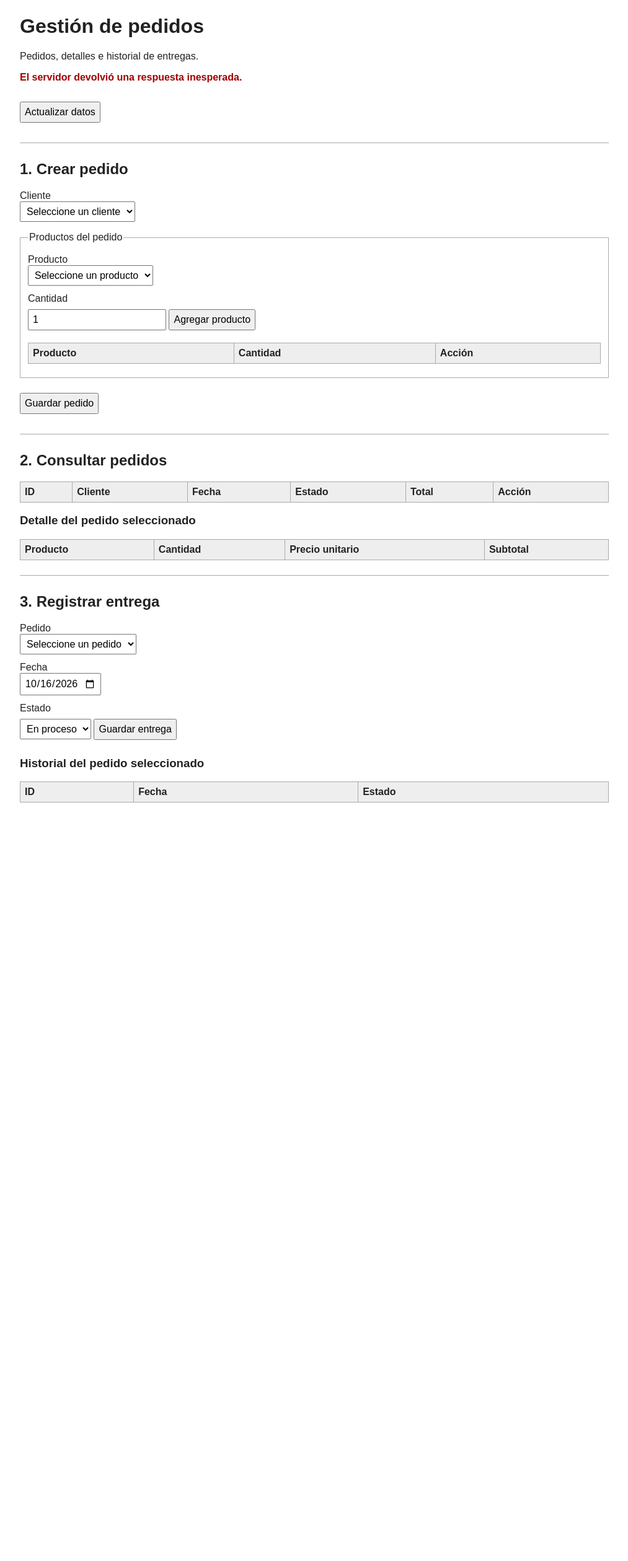
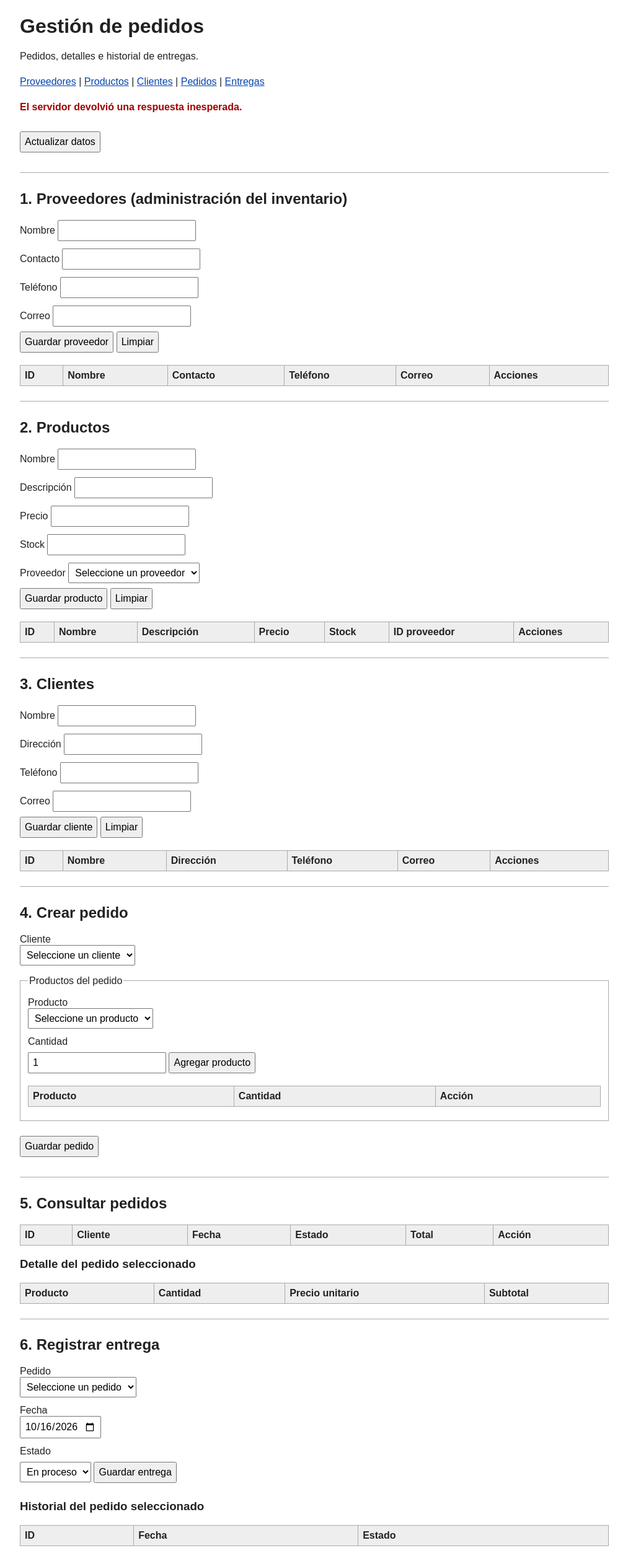
Before and after one commit to JPacheco17/gestion-de-inventario, a web app: page / in a window 1280 px wide. Shown: the whole page at 62% size, without its empty margins (133-1146 px from the left). Before the commit the page ends 1295 px from the top, so only its background shows below. Run offline with its HTML, style and script files only (its server is not run), Linux system fonts and the light colour scheme; data that the repository does not hold is empty.

Commit message:
Completa interfaz para catalogos e inventario

```diff
--- a/src/main/webapp/app.js
+++ b/src/main/webapp/app.js
@@ -1,6 +1,21 @@
 "use strict";
 
 let productos = [];
+const registros = { proveedores: [], clientes: [], productos: [] };
+const catalogos = {
+    proveedores: {
+        formulario: "form-proveedor", tabla: "proveedores", id: "idProveedor",
+        campos: ["nombre", "contacto", "telefono", "email"]
+    },
+    productos: {
+        formulario: "form-producto", tabla: "catalogo-productos", id: "idProducto",
+        campos: ["nombre", "descripcion", "precio", "stock", "idProveedor"]
+    },
+    clientes: {
+        formulario: "form-cliente", tabla: "catalogo-clientes", id: "idCliente",
+        campos: ["nombre", "direccion", "telefono", "email"]
+    }
+};
 let detalles = [];
 
 function elemento(id) {
@@ -48,10 +63,100 @@
     lista.add(new Option(texto, valor));
 }
 
+function mostrarCatalogo(tipo) {
+    const config = catalogos[tipo];
+    const tabla = elemento(config.tabla);
+    tabla.replaceChildren();
+    for (const registro of registros[tipo]) {
+        const fila = document.createElement("tr");
+        celda(fila, registro[config.id]);
+        for (const campo of config.campos) {
+            let valor = registro[campo];
+            if (campo === "precio") valor = dinero(valor);
+            if (tipo === "productos" && campo === "idProveedor") {
+                const proveedor = registros.proveedores.find(p => p.idProveedor === registro.idProveedor);
+                valor = proveedor ? proveedor.nombre : registro.idProveedor;
+            }
+            celda(fila, valor);
+        }
+        const acciones = celda(fila, "");
+        const editar = document.createElement("button");
+        editar.type = "button";
+        editar.textContent = "Editar";
+        editar.onclick = () => editarRegistro(tipo, registro);
+        acciones.appendChild(editar);
+        const eliminar = document.createElement("button");
+        eliminar.type = "button";
+        eliminar.textContent = "Eliminar";
+        eliminar.onclick = () => eliminarRegistro(tipo, registro[config.id]);
+        acciones.appendChild(eliminar);
+        tabla.appendChild(fila);
+    }
+}
+
+function editarRegistro(tipo, registro) {
+    const config = catalogos[tipo];
+    const formulario = elemento(config.formulario);
+    formulario.elements[config.id].value = registro[config.id];
+    for (const campo of config.campos) {
+        formulario.elements[campo].value = registro[campo] ?? "";
+    }
+    formulario.scrollIntoView({ behavior: "smooth", block: "center" });
+    informar("Modifique los datos y pulse Guardar para actualizar el registro.");
+}
+
+async function guardarRegistro(tipo, evento) {
+    evento.preventDefault();
+    const config = catalogos[tipo];
+    const formulario = elemento(config.formulario);
+    const id = formulario.elements[config.id].value;
+    const datos = {};
+    for (const campo of config.campos) {
+        const valor = formulario.elements[campo].value.trim();
+        datos[campo] = ["precio", "stock", "idProveedor"].includes(campo)
+            ? Number(valor) : valor;
+    }
+    try {
+        await peticion(id ? tipo + "/" + id : tipo,
+            id ? "PUT" : "POST", datos);
+        formulario.reset();
+        await cargarDatos();
+        informar((id ? "Registro actualizado." : "Registro creado.") + " " + tipo + ".");
+    } catch (error) {
+        informar(error.message, true);
+    }
+}
+
+async function eliminarRegistro(tipo, id) {
+    if (!confirm("¿Desea eliminar este registro?")) return;
+    try {
+        await peticion(tipo + "/" + id, "DELETE");
+        await cargarDatos();
+        informar("Registro eliminado.");
+    } catch (error) {
+        informar(error.message, true);
+    }
+}
+
 async function cargarDatos() {
     try {
-        const clientes = await peticion("clientes");
-        productos = await peticion("productos");
+        const [proveedores, clientes, listaProductos] = await Promise.all([
+            peticion("proveedores"), peticion("clientes"), peticion("productos")
+        ]);
+        registros.proveedores = proveedores;
+        registros.clientes = clientes;
+        registros.productos = listaProductos;
+        productos = listaProductos;
+        for (const tipo of Object.keys(catalogos)) mostrarCatalogo(tipo);
+
+        const proveedorActual = elemento("form-producto").elements.idProveedor.value;
+        const proveedorSelect = elemento("form-producto").elements.idProveedor;
+        proveedorSelect.length = 1;
+        for (const proveedor of proveedores) {
+            opcion(proveedorSelect, proveedor.idProveedor, proveedor.nombre);
+        }
+        proveedorSelect.value = proveedorActual;
+
         const clienteActual = elemento("cliente").value;
         elemento("cliente").length = 1;
         for (const cliente of clientes) {
--- a/src/main/webapp/estilos.css
+++ b/src/main/webapp/estilos.css
@@ -1,5 +1,7 @@
 body { font-family: Arial, sans-serif; max-width: 950px; margin: 24px auto; padding: 0 16px; color: #222; }
 section { border-top: 1px solid #aaa; margin-top: 24px; padding-top: 8px; }
+nav { margin: 16px 0; line-height: 2; }
+nav a { color: #0645ad; }
 label { display: block; margin-top: 12px; }
 input, select, button { font: inherit; padding: 6px; max-width: 100%; }
 button { margin: 8px 0; cursor: pointer; }
--- a/src/main/webapp/index.html
+++ b/src/main/webapp/index.html
@@ -10,11 +10,70 @@
 <body>
   <h1>Gestión de pedidos</h1>
   <p>Pedidos, detalles e historial de entregas.</p>
+  <nav>
+    <a href="#proveedor-seccion">Proveedores</a> |
+    <a href="#producto-seccion">Productos</a> |
+    <a href="#cliente-seccion">Clientes</a> |
+    <a href="#crear-pedido-seccion">Pedidos</a> |
+    <a href="#entregas-seccion">Entregas</a>
+  </nav>
   <p id="mensaje" role="status" aria-live="polite"></p>
   <button id="actualizar" type="button">Actualizar datos</button>
 
-  <section>
-    <h2>1. Crear pedido</h2>
+  <section id="proveedor-seccion">
+    <h2>1. Proveedores (administración del inventario)</h2>
+    <form id="form-proveedor">
+      <input name="idProveedor" type="hidden">
+      <label>Nombre <input name="nombre" required></label>
+      <label>Contacto <input name="contacto"></label>
+      <label>Teléfono <input name="telefono"></label>
+      <label>Correo <input name="email" type="email"></label>
+      <button type="submit">Guardar proveedor</button>
+      <button type="reset">Limpiar</button>
+    </form>
+    <table>
+      <thead><tr><th>ID</th><th>Nombre</th><th>Contacto</th><th>Teléfono</th><th>Correo</th><th>Acciones</th></tr></thead>
+      <tbody id="proveedores"></tbody>
+    </table>
+  </section>
+
+  <section id="producto-seccion">
+    <h2>2. Productos</h2>
+    <form id="form-producto">
+      <input name="idProducto" type="hidden">
+      <label>Nombre <input name="nombre" required></label>
+      <label>Descripción <input name="descripcion"></label>
+      <label>Precio <input name="precio" type="number" min="0" step="0.01" required></label>
+      <label>Stock <input name="stock" type="number" min="0" step="1" required></label>
+      <label>Proveedor <select name="idProveedor" required><option value="">Seleccione un proveedor</option></select></label>
+      <button type="submit">Guardar producto</button>
+      <button type="reset">Limpiar</button>
+    </form>
+    <table>
+      <thead><tr><th>ID</th><th>Nombre</th><th>Descripción</th><th>Precio</th><th>Stock</th><th>ID proveedor</th><th>Acciones</th></tr></thead>
+      <tbody id="catalogo-productos"></tbody>
+    </table>
+  </section>
+
+  <section id="cliente-seccion">
+    <h2>3. Clientes</h2>
+    <form id="form-cliente">
+      <input name="idCliente" type="hidden">
+      <label>Nombre <input name="nombre" required></label>
+      <label>Dirección <input name="direccion"></label>
+      <label>Teléfono <input name="telefono"></label>
+      <label>Correo <input name="email" type="email"></label>
+      <button type="submit">Guardar cliente</button>
+      <button type="reset">Limpiar</button>
+    </form>
+    <table>
+      <thead><tr><th>ID</th><th>Nombre</th><th>Dirección</th><th>Teléfono</th><th>Correo</th><th>Acciones</th></tr></thead>
+      <tbody id="catalogo-clientes"></tbody>
+    </table>
+  </section>
+
+  <section id="crear-pedido-seccion">
+    <h2>4. Crear pedido</h2>
     <form id="form-pedido">
       <label for="cliente">Cliente</label>
       <select id="cliente" required><option value="">Seleccione un cliente</option></select>
@@ -34,8 +93,8 @@
     </form>
   </section>
 
-  <section>
-    <h2>2. Consultar pedidos</h2>
+  <section id="entregas-seccion">
+    <h2>5. Consultar pedidos</h2>
     <table>
       <thead><tr><th>ID</th><th>Cliente</th><th>Fecha</th><th>Estado</th><th>Total</th><th>Acción</th></tr></thead>
       <tbody id="pedidos"></tbody>
@@ -48,7 +107,7 @@
   </section>
 
   <section>
-    <h2>3. Registrar entrega</h2>
+    <h2>6. Registrar entrega</h2>
     <form id="form-entrega">
       <label for="pedido-entrega">Pedido</label>
       <select id="pedido-entrega" required><option value="">Seleccione un pedido</option></select>
```
